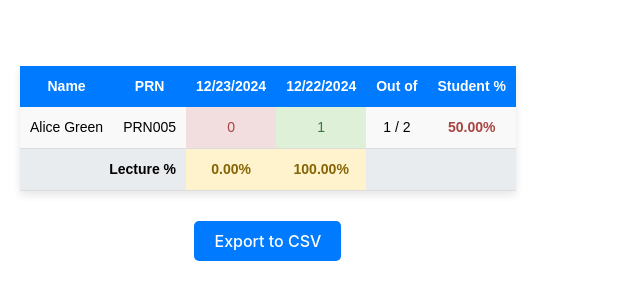
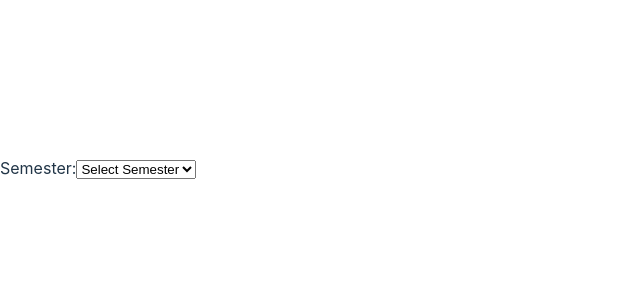
Before and after one commit to mithrajeeth18/inhouse, a React (Vite) app: page / in a window 1280 px wide. Shown: the part 232-532 px from the top of the page, without its empty margins (0-640 px from the left). Built offline with nearby package versions, Linux system fonts and the light colour scheme.

Commit message:
styled dropdown

```diff
--- a/src/App.jsx
+++ b/src/App.jsx
@@ -1,6 +1,6 @@
 import AttendanceTable from './AttendanceTable'
 import UpdateAttendance from './UpdateAttendance';
-import DropDown from './DropDown';
+import DropDown from './DynamicDropdowns';
 
 function App()
 {
@@ -235,8 +235,8 @@ function App()
   return (
     <>
       <div>
-        <AttendanceTable data={data1} />
-        {/* <DropDown data={data2}/> */}
+        {/* <AttendanceTable data={data1} /> */}
+        <DropDown data={data2}/>
       </div>
     </>
   )
--- a/src/DropDown.jsx
+++ b/src/DynamicDropdowns.jsx
@@ -29,11 +29,15 @@ const DynamicDropdowns = ({ data }) => {
   };
 
   return (
-    <div>
+    <div className="space-y-6 p-6 bg-gray-100 rounded-lg shadow-md max-w-lg mx-auto mt-10">
       {/* Semesters Dropdown */}
-      <div>
-        <label>Semester:</label>
-        <select value={selectedSemester} onChange={handleSemesterChange}>
+      <div className="flex flex-col">
+        <label className="text-gray-700 font-medium mb-2">Semester:</label>
+        <select
+          value={selectedSemester}
+          onChange={handleSemesterChange}
+          className="px-4 py-2 border rounded-md shadow-sm focus:outline-none focus:ring-2 focus:ring-blue-500 focus:border-blue-500"
+        >
           <option value="">Select Semester</option>
           {data.semesters.map((semester) => (
             <option key={semester} value={semester}>
@@ -45,9 +49,13 @@ const DynamicDropdowns = ({ data }) => {
 
       {/* Branches Dropdown */}
       {selectedSemester && (
-        <div>
-          <label>Branch:</label>
-          <select value={selectedBranch} onChange={handleBranchChange}>
+        <div className="flex flex-col">
+          <label className="text-gray-700 font-medium mb-2">Branch:</label>
+          <select
+            value={selectedBranch}
+            onChange={handleBranchChange}
+            className="px-4 py-2 border rounded-md shadow-sm focus:outline-none focus:ring-2 focus:ring-blue-500 focus:border-blue-500"
+          >
             <option value="">Select Branch</option>
             {data.branches[selectedSemester]?.map((branch) => (
               <option key={branch} value={branch}>
@@ -60,9 +68,13 @@ const DynamicDropdowns = ({ data }) => {
 
       {/* Divisions Dropdown */}
       {selectedBranch && (
-        <div>
-          <label>Division:</label>
-          <select value={selectedDivision} onChange={handleDivisionChange}>
+        <div className="flex flex-col">
+          <label className="text-gray-700 font-medium mb-2">Division:</label>
+          <select
+            value={selectedDivision}
+            onChange={handleDivisionChange}
+            className="px-4 py-2 border rounded-md shadow-sm focus:outline-none focus:ring-2 focus:ring-blue-500 focus:border-blue-500"
+          >
             <option value="">Select Division</option>
             {data.divisions[selectedSemester]?.[selectedBranch]?.map(
               (division) => (
@@ -77,9 +89,13 @@ const DynamicDropdowns = ({ data }) => {
 
       {/* Batches Dropdown */}
       {selectedDivision && (
-        <div>
-          <label>Batch:</label>
-          <select value={selectedBatch} onChange={handleBatchChange}>
+        <div className="flex flex-col">
+          <label className="text-gray-700 font-medium mb-2">Batch:</label>
+          <select
+            value={selectedBatch}
+            onChange={handleBatchChange}
+            className="px-4 py-2 border rounded-md shadow-sm focus:outline-none focus:ring-2 focus:ring-blue-500 focus:border-blue-500"
+          >
             <option value="">Select Batch</option>
             {data.batches[selectedSemester]?.[selectedBranch]?.[
               selectedDivision
```
